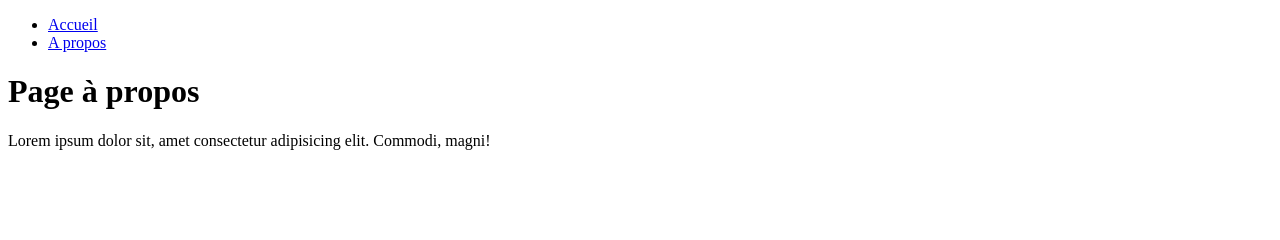
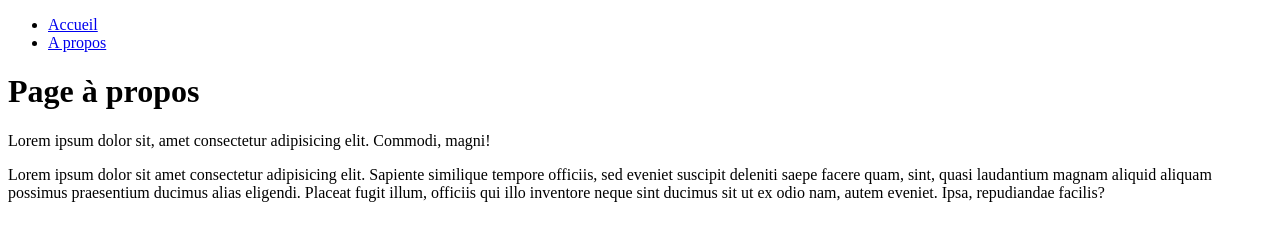
Before and after one commit to brigitte2201/MonProjet, a plain HTML site: page a propos.html in a window 1280 px wide. Drawn offline with Linux system fonts and the light colour scheme.

Commit message:
Ajout d'un paragraphe à la page à propos

```diff
--- a/a propos.html
+++ b/a propos.html
@@ -12,6 +12,7 @@
     </ul>
  <h1>Page à propos</h1>
    <p>Lorem ipsum dolor sit, amet consectetur adipisicing elit. Commodi, magni!</p>
+   <p>Lorem ipsum dolor sit amet consectetur adipisicing elit. Sapiente similique tempore officiis, sed eveniet suscipit deleniti saepe facere quam, sint, quasi laudantium magnam aliquid aliquam possimus praesentium ducimus alias eligendi. Placeat fugit illum, officiis qui illo inventore neque sint ducimus sit ut ex odio nam, autem eveniet. Ipsa, repudiandae facilis?</p>
 
 </body>
 </html>
```
